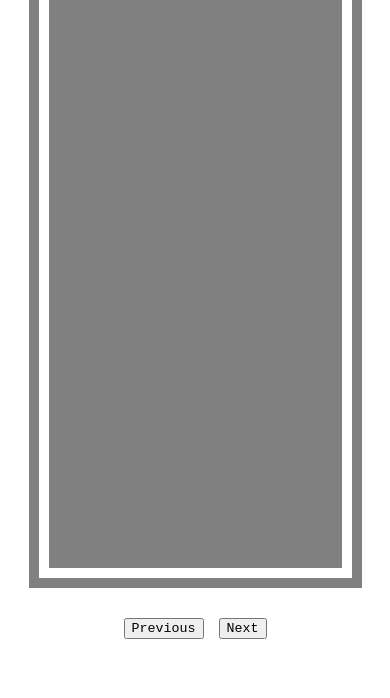
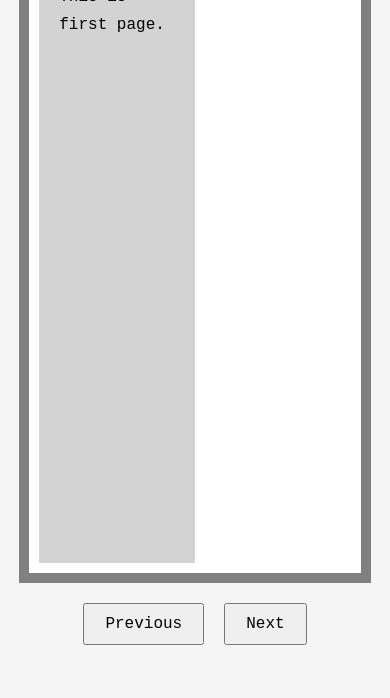
Before and after one commit to isatwant/wellweb, a plain HTML site: page Mini-Note-Book/MNB-index.html in a window 390 px wide. Shown: the part 146-844 px from the top of the page. Drawn offline with Linux system fonts and the light colour scheme.

Commit message:
Pages Data moved to json file

```diff
--- a/Mini-Note-Book/MNB-index.html
+++ b/Mini-Note-Book/MNB-index.html
@@ -1,42 +1,22 @@
 <!DOCTYPE html>
-<html>
+<html lang="en">
 
 <head>
+    <meta charset="UTF-8">
     <meta name="viewport" content="width=device-width, initial-scale=1.0">
-    <title>Mini Note Book</title>
-    <link rel="stylesheet" href="./MNB-styles.css">
-    <script src="MNB-script.js" defer> </script>
+    <title>Dynamic Notebook</title>
+    <link rel="stylesheet" href="MNB-styles.css">
+    <script src="MNB-script.js" defer></script>
 </head>
 
 <body>
-
-
     <div class="book">
-        <div class="page ">
-            <p >
-                page 1
-            </p>
-        </div>
-
-        <div class="page">
-            <p>
-                page 2
-            </p>
-        </div>
-
-        <div class="page">
-            <p>
-             page 3
-             </p>
-        </div>
-
+        <div class="page" id="page"></div>
     </div>
-
     <div class="buttons">
         <button id="previous">Previous</button>
         <button id="next">Next</button>
     </div>
-
 </body>
 
 </html>
--- a/Mini-Note-Book/MNB-script.js
+++ b/Mini-Note-Book/MNB-script.js
@@ -1,35 +1,55 @@
-
+const page = document.getElementById("page");
 const previousButton = document.getElementById("previous");
 const nextButton = document.getElementById("next");
 
-const pages = document.querySelectorAll(".page");
+let bookPages = [];
 
 let currentPageIndex = 0;
 
-pages[currentPageIndex].classList.add("active");
+
+/* FETCH PAGES */
+
+async function loadPages() {
+    const response = await fetch("pages.json");
+    bookPages = await response.json();
+    loadPage(currentPageIndex);
+}
+
+
+/* LOAD PAGE */
+
+function loadPage(index) {
+    page.classList.add("animate");
+    setTimeout(() => {
+        page.innerHTML = bookPages[index].content;
+    }, 300);
+
+    setTimeout(() => {
+        page.classList.remove("animate");
+    }, 300);
+}
+
+
+/* NEXT BUTTON */
+
+nextButton.addEventListener("click", function () {
+    if (currentPageIndex < bookPages.length - 1) {
+        currentPageIndex++;
+        loadPage(currentPageIndex);
+    }
+});
+
+
+/* PREVIOUS BUTTON */
 
 previousButton.addEventListener("click", function () {
-
     if (currentPageIndex > 0) {
-
-        pages[currentPageIndex].classList.remove("active");
-
         currentPageIndex--;
-
-        pages[currentPageIndex].classList.add("active");
+        loadPage(currentPageIndex);
     }
-
 });
 
-nextButton.addEventListener("click", function () {
 
-    if (currentPageIndex < pages.length - 1) {
+/* START */
 
-        pages[currentPageIndex].classList.remove("active");
-
-        currentPageIndex++;
-
-        pages[currentPageIndex].classList.add("active");
-    }
-
-});
+loadPages();
--- a/Mini-Note-Book/MNB-styles.css
+++ b/Mini-Note-Book/MNB-styles.css
@@ -1,84 +1,74 @@
-* {
-    font-family : 'Courier New', Courier, monospace;
-    box-sizing: border-box;
-}
-body {
-    display: flex;
-    flex-direction: column;
-    justify-content: center;
-    align-items: center;
-    min-height : 100vh;
-    margin: 0;
-}
-p {
-    font-size : 1rem;
-    line-height: 1.6;
-}
-.book{
-    position: relative;
-    border: 10px solid gray;
-    width: 60%;
-    padding:10px;
-    height :80vh;
-    overflow: hidden;
-}
-.page{
-    position :absolute;
-    top: 10px;
-    left: 10px;
-    right: 10px;
-    bottom: 10px;
-    padding: 10px;
-    background-color: grey;
-    box-sizing: border-box;
-    opacity: 0;
-    transform: translateX(40px);
-    transition:
-        opacity 0.5s ease,
-        transform 0.5s ease;
-    pointer-events: none;
+*{
+    margin:0;
+    padding:0;
+    box-sizing:border-box;
+    font-family:'Courier New', Courier, monospace;
 }
 
-.page.active{
-    opacity: 1;
-    transform: translateX(0);
-    pointer-events: auto;
-}
-.buttons{
-    display: flex;
-    gap: 15px;
-    justify-content: center;
-    margin-top: 15px;
+body{
+    min-height:100vh;
+    display:flex;
+    flex-direction:column;
+    justify-content:center;
+    align-items:center;
+    gap:20px;
+    background-color:whitesmoke;
 }
 
-@media (max-width: 600px) {
+.book{
+    width:60%;
+    height:80vh;
+    padding:10px;
+    border:10px solid gray;
+    background-color:white;
+    overflow:hidden;
+}
+
+.page{
+    width:50%;
+    height:100%;
+    padding:20px;
+    background-color:lightgray;
+    opacity: 1;
+    overflow-y:auto;
+    transition:
+        opacity 0.3s ease,
+        transform 0.3s ease;
+}
+
+.page.animate{
+    opacity:0;
+    transform:translateX(40px);
+}
+
+p{
+    font-size:1rem;
+    line-height:1.7;
+}
+
+.buttons{
+    display:flex;
+    gap:20px;
+}
+
+button{
+    padding:10px 20px;
+    font-size:1rem;
+    cursor:pointer;
+}
+
+@media (max-width:600px){
+
     body{
-        display: flex;
-        flex-direction: column;
-        justify-content: center;
-        align-items: center;
-        min-height: 100vh;
-        gap: 15px;
-        padding: 10px;
+        padding:10px;
     }
-    .book {
-        width: 90%;
+    .book{
+        width:95%;
         height:80vh;
     }
 
-    .page {
-            min-height: auto;
-    }
-    .previous-button,
-    .next-button{
-        width: 100%;
-        display: flex;
-        justify-content: center;
-    }
-
     .buttons{
-        width: 100%;
-        justify-content: center;
-        margin-top: 15px;
+        width:100%;
+        justify-content:center;
     }
 }
--- /dev/null
+++ b/Mini-Note-Book/pages.json
@@ -0,0 +1,19 @@
+[
+    {
+        "content": "<h1>Page 1</h1><p>This is first page.</p>"
+    },
+
+    {
+        "content": "<h1>Page 2</h1><p>This is second page.</p>"
+    },
+
+    {
+        "content": "<h1>Page 3</h1><p>This is third page.</p>"
+    },
+    {
+        "content": "<h1>Page 4</h1><p>This is fourth page.</p>"
+    },
+    {
+        "content": "<h1>Page 5</h1><p>This is fifth page.</p>"
+    }
+]
```
